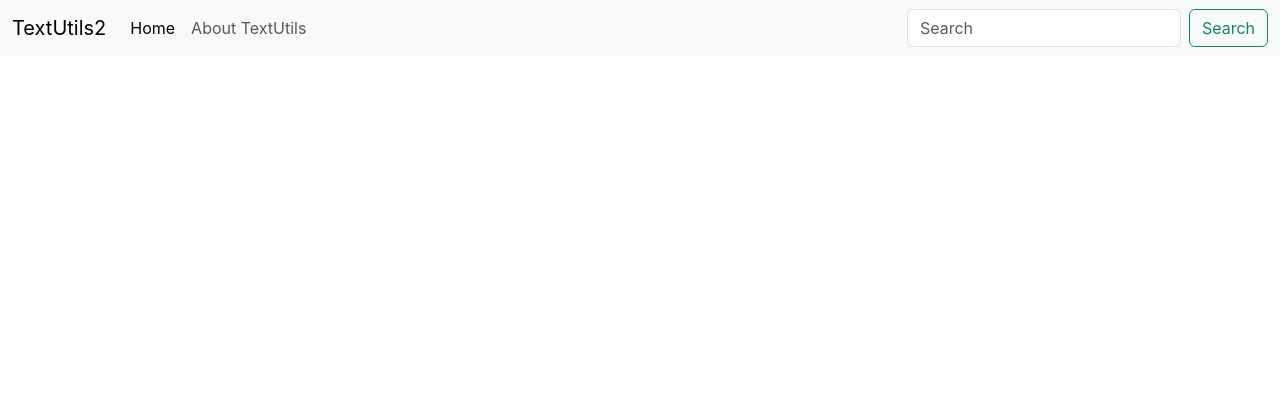
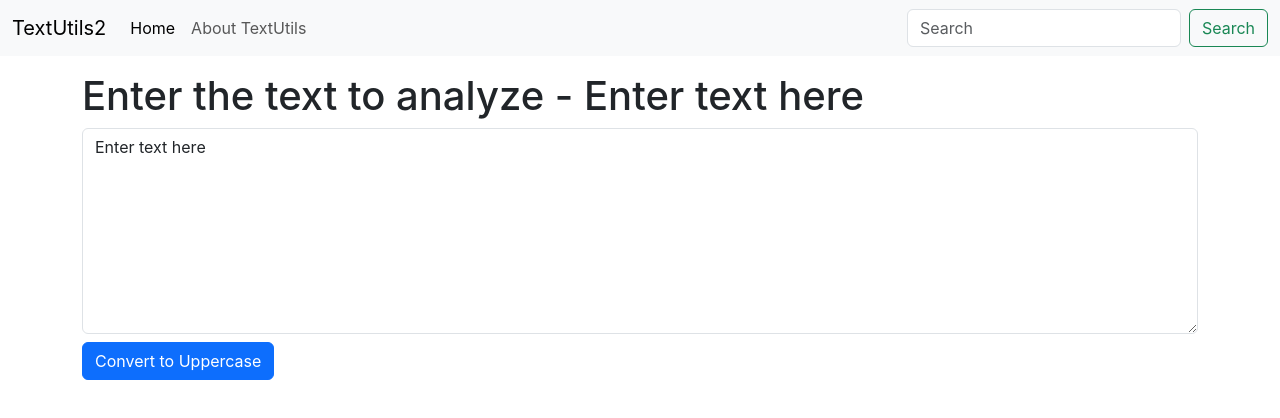
Before and after one commit to daief48/textutils_react, a React (Create React App) app: page / in a window 1280 px wide. Shown: the top 418 px of the page. Built offline with nearby package versions, Linux system fonts and the light colour scheme.

Commit message:
add event

```diff
--- a/src/App.js
+++ b/src/App.js
@@ -1,11 +1,16 @@
 import logo from "./logo.svg";
 import "./App.css";
 import Navbar from "./components/Navbar";
+import TextFrom from "./components/TextFrom";
+
 let name = "Daief Sikder"
 function App() {
   return (
     <>
       <Navbar title="TextUtils2" aboutText="About TextUtils"/>
+      <div className="container my-3">
+      <TextFrom heading="Enter the text to analyze"/>
+      </div>
     </>
   );
 }
--- /dev/null
+++ b/src/components/TextFrom.js
@@ -0,0 +1,16 @@
+import React, {useState} from 'react'
+export default function TextFrom(props) {
+    const handleUpClick = () =>{
+        console.log("Uppercase was clicked")
+    }
+    const [text, setText] = useState("Enter text here");
+  return (
+    <div>
+        <h1>{props.heading} - {text}</h1>
+      <div className="mb-3">
+        <textarea className="form-control" value={text} id="myBox" rows="8"></textarea>
+        <button className="btn btn-primary my-2" onClick={handleUpClick}>Convert to Uppercase</button>
+      </div>
+    </div>
+  )
+}
```
